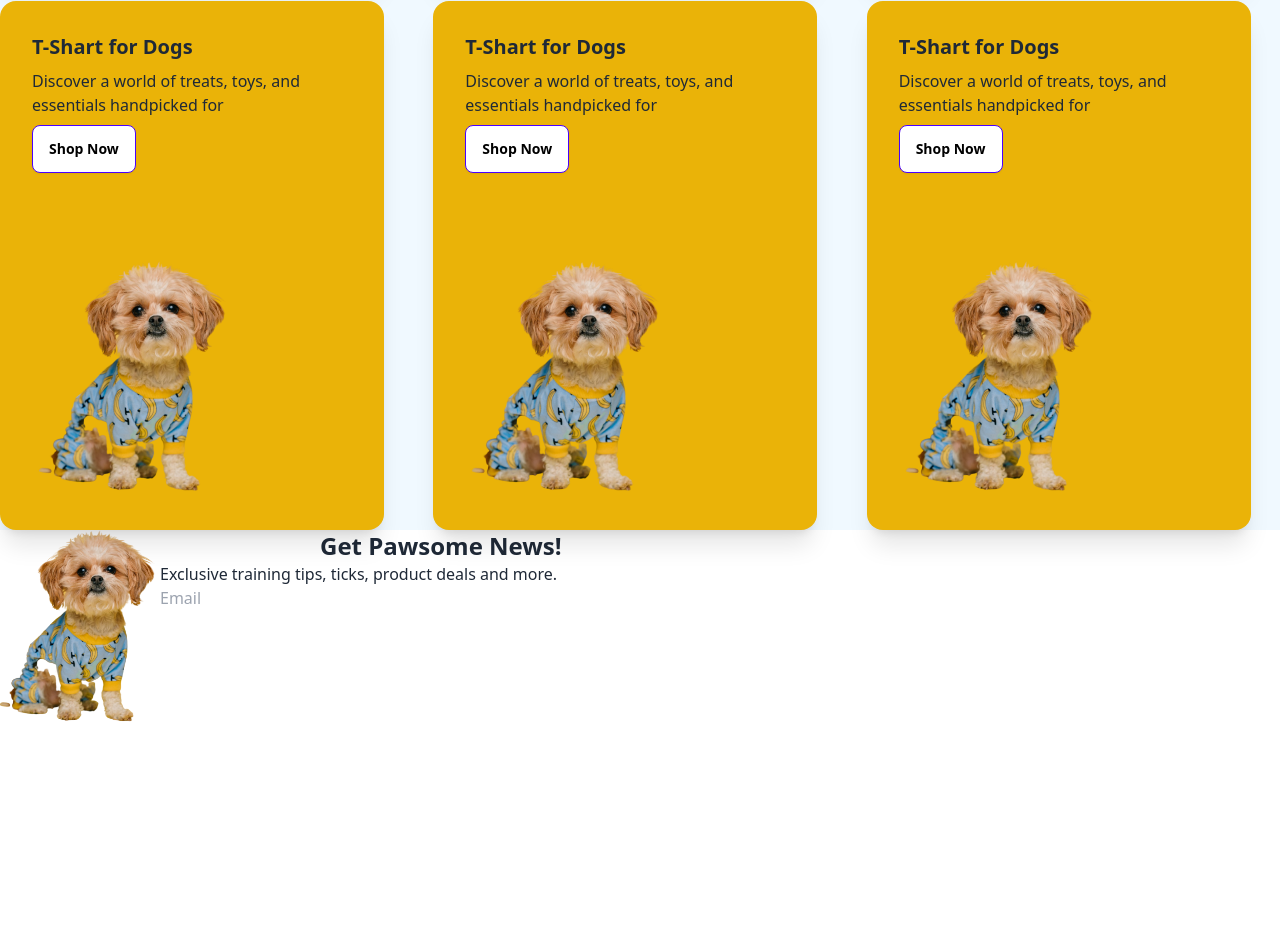
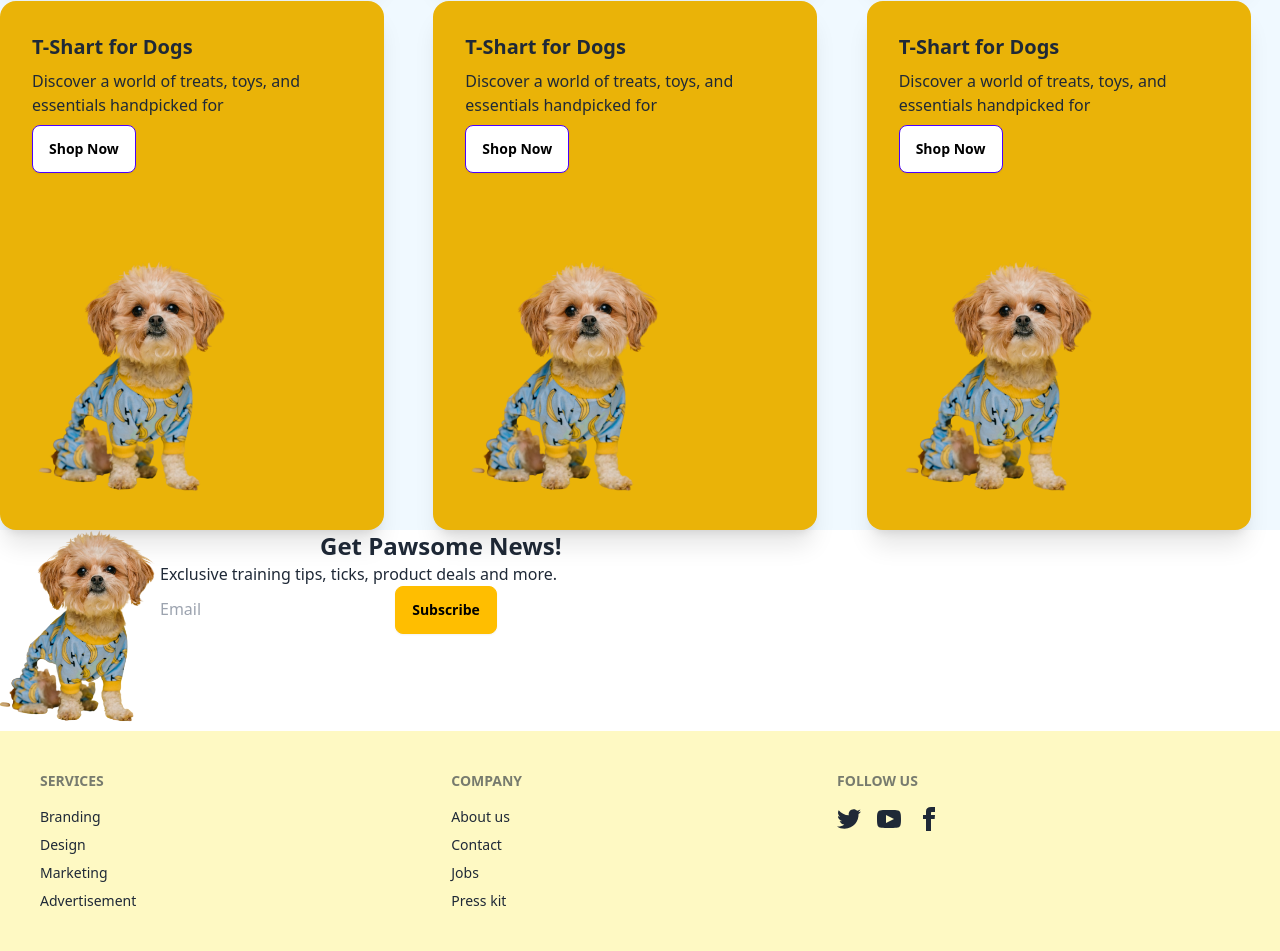
Before and after one commit to fazlulkarimyousuf/Assignment-3--categrory-0001-FAZLUL-KARIM, a plain HTML site: page index.html in a window 1280 px wide. Shown: the part 2674-3625 px from the top of the page. Before the commit the page ends 3405 px from the top, so only its background shows below. Drawn offline with nearby package versions, Linux system fonts and the light colour scheme.

Commit message:
footer section and file done

```diff
--- a/index.html
+++ b/index.html
@@ -306,13 +306,67 @@
         <h1 class="font-bold text-2xl px-40 ">Get Pawsome News!</h1>
         <p>Exclusive training tips, ticks, product deals and more.</p>
         <input placeholder="Email" type="email" name="" id="">
+        <button class="btn btn-warning">Subscribe</button>
       </div>
     </section>
      </section>
       </main>
       <!-- footer section -->
        <footer class="">
-
+        <footer class="footer bg-yellow-100 text-base-content p-10">
+            <nav>
+              <h6 class="footer-title">Services</h6>
+              <a class="link link-hover">Branding</a>
+              <a class="link link-hover">Design</a>
+              <a class="link link-hover">Marketing</a>
+              <a class="link link-hover">Advertisement</a>
+            </nav>
+            <nav>
+              <h6 class="footer-title">Company</h6>
+              <a class="link link-hover">About us</a>
+              <a class="link link-hover">Contact</a>
+              <a class="link link-hover">Jobs</a>
+              <a class="link link-hover">Press kit</a>
+            </nav>
+            <nav>
+              <h6 class="footer-title">Follow Us</h6>
+              <div class="grid grid-flow-col gap-4">
+                <a>
+                  <svg
+                    xmlns="http://www.w3.org/2000/svg"
+                    width="24"
+                    height="24"
+                    viewBox="0 0 24 24"
+                    class="fill-current">
+                    <path
+                      d="M24 4.557c-.883.392-1.832.656-2.828.775 1.017-.609 1.798-1.574 2.165-2.724-.951.564-2.005.974-3.127 1.195-.897-.957-2.178-1.555-3.594-1.555-3.179 0-5.515 2.966-4.797 6.045-4.091-.205-7.719-2.165-10.148-5.144-1.29 2.213-.669 5.108 1.523 6.574-.806-.026-1.566-.247-2.229-.616-.054 2.281 1.581 4.415 3.949 4.89-.693.188-1.452.232-2.224.084.626 1.956 2.444 3.379 4.6 3.419-2.07 1.623-4.678 2.348-7.29 2.04 2.179 1.397 4.768 2.212 7.548 2.212 9.142 0 14.307-7.721 13.995-14.646.962-.695 1.797-1.562 2.457-2.549z"></path>
+                  </svg>
+                </a>
+                <a>
+                  <svg
+                    xmlns="http://www.w3.org/2000/svg"
+                    width="24"
+                    height="24"
+                    viewBox="0 0 24 24"
+                    class="fill-current">
+                    <path
+                      d="M19.615 3.184c-3.604-.246-11.631-.245-15.23 0-3.897.266-4.356 2.62-4.385 8.816.029 6.185.484 8.549 4.385 8.816 3.6.245 11.626.246 15.23 0 3.897-.266 4.356-2.62 4.385-8.816-.029-6.185-.484-8.549-4.385-8.816zm-10.615 12.816v-8l8 3.993-8 4.007z"></path>
+                  </svg>
+                </a>
+                <a>
+                  <svg
+                    xmlns="http://www.w3.org/2000/svg"
+                    width="24"
+                    height="24"
+                    viewBox="0 0 24 24"
+                    class="fill-current">
+                    <path
+                      d="M9 8h-3v4h3v12h5v-12h3.642l.358-4h-4v-1.667c0-.955.192-1.333 1.115-1.333h2.885v-5h-3.808c-3.596 0-5.192 1.583-5.192 4.615v3.385z"></path>
+                  </svg>
+                </a>
+              </div>
+            </nav>
+          </footer>
        </footer>
 </body>
 </html>
```
